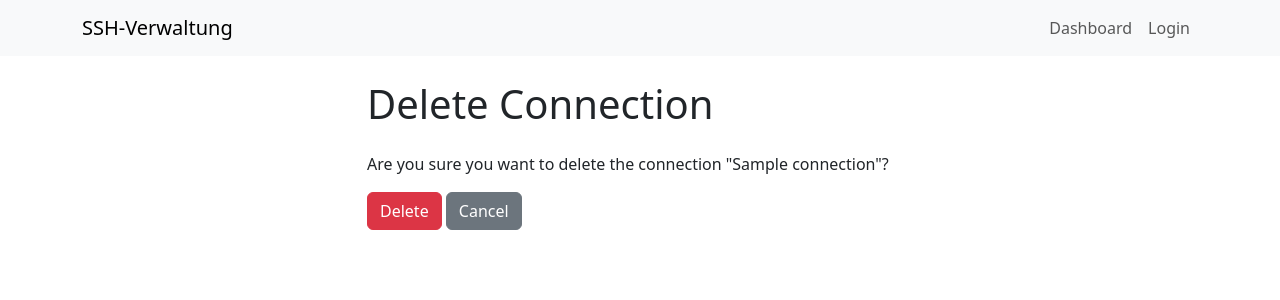
After one commit to jcivitel/django_connect_store, a Django app: template django_connect_backend/templates/delete_connection.html in a window 1280 px wide. The commit adds this page. Shown: the top 300 px of the page. Run offline with Django 3.2, Linux system fonts and the light colour scheme; the template is opened without the code that fills it: most values are stand-ins (such as "Sample title", 1, 10 or a date in 2020); data that the repository does not hold is empty.

Commit message:
added implementation of deleting connections

```diff
--- a/django_connect_backend/models.py
+++ b/django_connect_backend/models.py
@@ -17,7 +17,7 @@ class Connection(models.Model):
     name = models.CharField(max_length=200, blank=True)
     hostname = models.CharField(max_length=200)
     port = models.IntegerField()
-    proto = models.ForeignKey('Proto', models.DO_NOTHING)
+    proto = models.ForeignKey("Proto", models.DO_NOTHING)
     user = models.ForeignKey(User, on_delete=models.CASCADE)
     last_used = models.DateTimeField(auto_now=True)
 
--- /dev/null
+++ b/django_connect_backend/templates/delete_connection.html
@@ -0,0 +1,17 @@
+{% extends 'base.html' %}
+
+{% block title %}Delete Connection - SSH Connection Manager{% endblock %}
+
+{% block content %}
+<div class="row justify-content-center">
+    <div class="col-md-6">
+        <h1 class="mb-4">Delete Connection</h1>
+        <p>Are you sure you want to delete the connection "{{ connection }}"?</p>
+        <form method="post">
+            {% csrf_token %}
+            <button type="submit" class="btn btn-danger">Delete</button>
+            <a href="{% url 'dashboard' %}" class="btn btn-secondary">Cancel</a>
+        </form>
+    </div>
+</div>
+{% endblock %}
--- a/django_connect_backend/urls.py
+++ b/django_connect_backend/urls.py
@@ -5,7 +5,16 @@ from . import views
 urlpatterns = [
     path("dashboard/", views.dashboard, name="dashboard"),
     path("add-connection/", views.add_connection, name="add_connection"),
-    path('edit-connection/<int:connection_id>/', views.edit_connection, name='edit_connection'),
-    path('import-putty/', views.import_putty_connections, name='import_putty'),
-path('download-ps-script/', views.download_ps_script, name='download_ps_script'),
+    path(
+        "edit-connection/<int:connection_id>/",
+        views.edit_connection,
+        name="edit_connection",
+    ),
+    path("import-putty/", views.import_putty_connections, name="import_putty"),
+    path("download-ps-script/", views.download_ps_script, name="download_ps_script"),
+    path(
+        "delete-connection/<int:connection_id>/",
+        views.delete_connection,
+        name="delete_connection",
+    ),
 ]
--- a/django_connect_store/settings.py
+++ b/django_connect_store/settings.py
@@ -9,6 +9,7 @@ https://docs.djangoproject.com/en/3.2/topics/settings/
 For the full list of settings and their values, see
 https://docs.djangoproject.com/en/3.2/ref/settings/
 """
+
 import os
 from pathlib import Path
 
```
Also changed, not shown: django_connect_backend/templates/dashboard.html (+28 -0 lines), django_connect_backend/views.py (+44 -17 lines).
